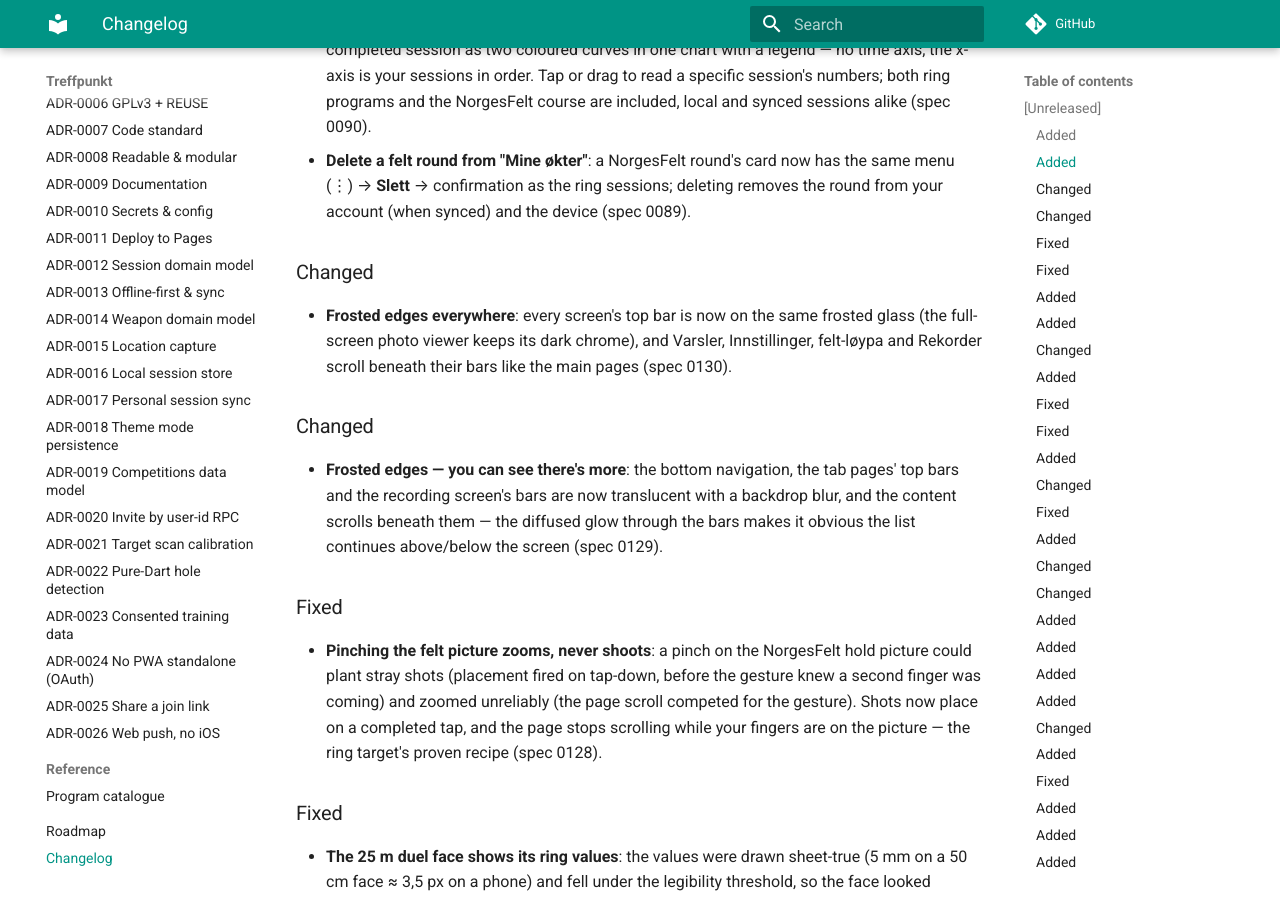
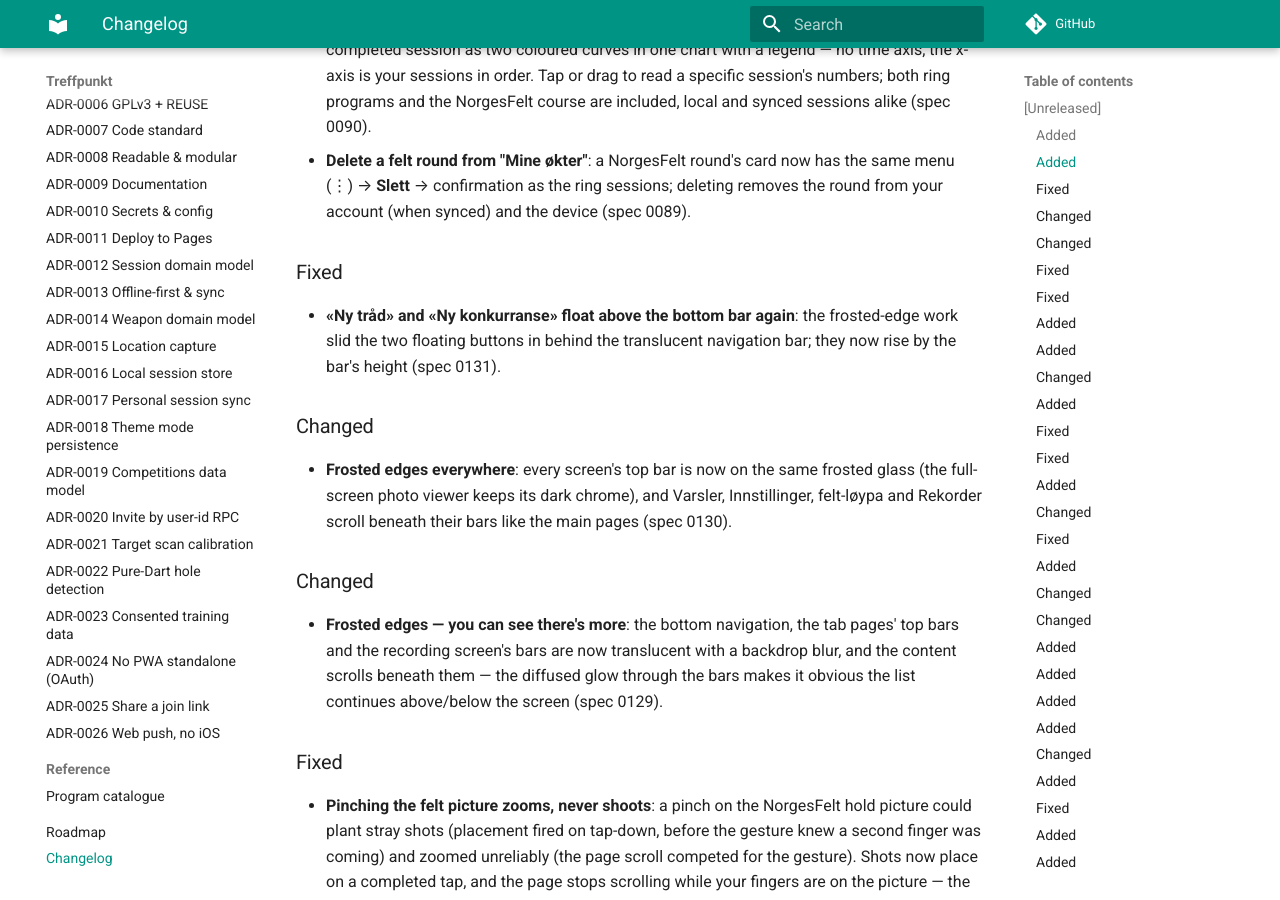
Before and after one commit to roykollensvendsen/treffpunkt, an MkDocs documentation site: the page built from docs/CHANGELOG.md, in a window 1280 px wide and 900 px high, scrolled down 1165 px. Built offline with MkDocs 1.6.1 and Material for MkDocs 9.7.7, drawn with Linux system fonts in a browser that asks for light colours; comment, search, counter and statistics services are not loaded.

Commit message:
fix(ui): float the tab FABs above the frosted navigation bar
The frosted-edge work made each tab fill the whole screen behind the
translucent navigation bar, and a tab's floating action button is
positioned by the tab's own Scaffold - so «Ny tråd» and «Ny
konkurranse» slid in behind the bar. They now rise by the bar's
inset, which the shell already announces through MediaQuery; outside
the shell the inset is zero and nothing changes.

- Spec 0131 with a regression test: in the shell, each FAB's bottom
  edge sits at or above the navigation bar's top edge.

Owner report: «ny tråd og ny konkurranse knappene er nå skjult av
knappelinja på bunnen av skjermen».

```diff
--- a/docs/CHANGELOG.md
+++ b/docs/CHANGELOG.md
@@ -50,6 +50,12 @@
   the same menu (⋮) → **Slett** → confirmation as the ring sessions; deleting
   removes the round from your account (when synced) and the device (spec
   0089).
+
+### Fixed
+- **«Ny tråd» and «Ny konkurranse» float above the bottom bar again**:
+  the frosted-edge work slid the two floating buttons in behind the
+  translucent navigation bar; they now rise by the bar's height
+  (spec 0131).
 
 ### Changed
 - **Frosted edges everywhere**: every screen's top bar is now on the
--- a/mkdocs.yml
+++ b/mkdocs.yml
@@ -161,6 +161,7 @@
       - "0128 — Pinch på feltbildet zoomer, ikke skyter": specs/0128-felt-zoom-gestures.md
       - "0129 — Frostede kanter": specs/0129-frosted-edge-bars.md
       - "0130 — Frostede kanter overalt": specs/0130-frosted-everywhere.md
+      - "0131 — Knappene over bunnmenyen": specs/0131-fab-above-navbar.md
   - Decisions:
       - ADR-0001 Flutter: adr/0001-frontend-flutter.md
       - ADR-0002 Supabase: adr/0002-backend-supabase.md
```
Also changed, not shown: docs/specs/0131-fab-above-navbar.md (added, +31 -0 lines), 3 other files.
